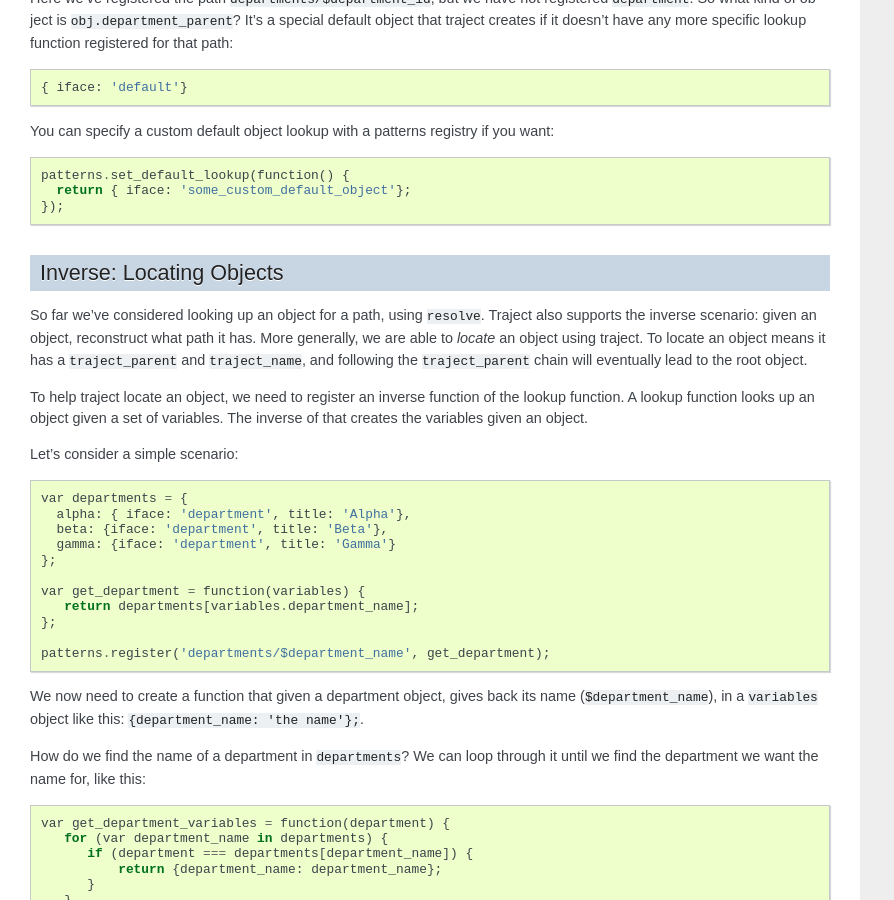
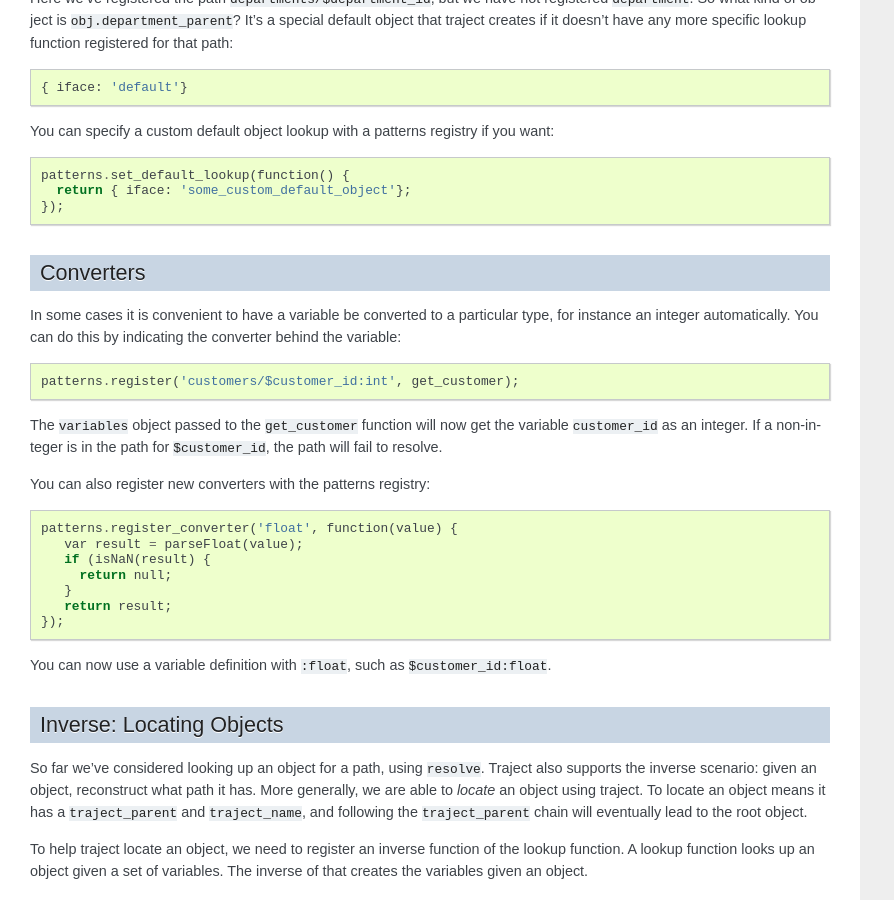
Before and after one commit to obviel/obviel, a Sphinx documentation site: the page built from doc/traject.txt, in a window 1280 px wide and 900 px high, scrolled down 4019 px. Shown: the whole window, without its empty margins (0-894 px from the left). Built offline with Sphinx 7.4.7, drawn with Linux system fonts in a browser that asks for light colours.

Commit message:
A note about converters.

```diff
--- a/doc/traject.txt
+++ b/doc/traject.txt
@@ -253,6 +253,32 @@ registry if you want::
     return { iface: 'some_custom_default_object'};
   });
 
+Converters
+----------
+
+In some cases it is convenient to have a variable be converted to a
+particular type, for instance an integer automatically. You
+can do this by indicating the converter behind the variable::
+
+  patterns.register('customers/$customer_id:int', get_customer);
+
+The ``variables`` object passed to the ``get_customer`` function will
+now get the variable ``customer_id`` as an integer. If a non-integer
+is in the path for ``$customer_id``, the path will fail to resolve.
+
+You can also register new converters with the patterns registry::
+
+  patterns.register_converter('float', function(value) {
+     var result = parseFloat(value);
+     if (isNaN(result) {
+       return null;
+     }
+     return result;
+  });
+
+You can now use a variable definition with ``:float``, such as
+``$customer_id:float``.
+
 Inverse: Locating Objects
 -------------------------
 
```
